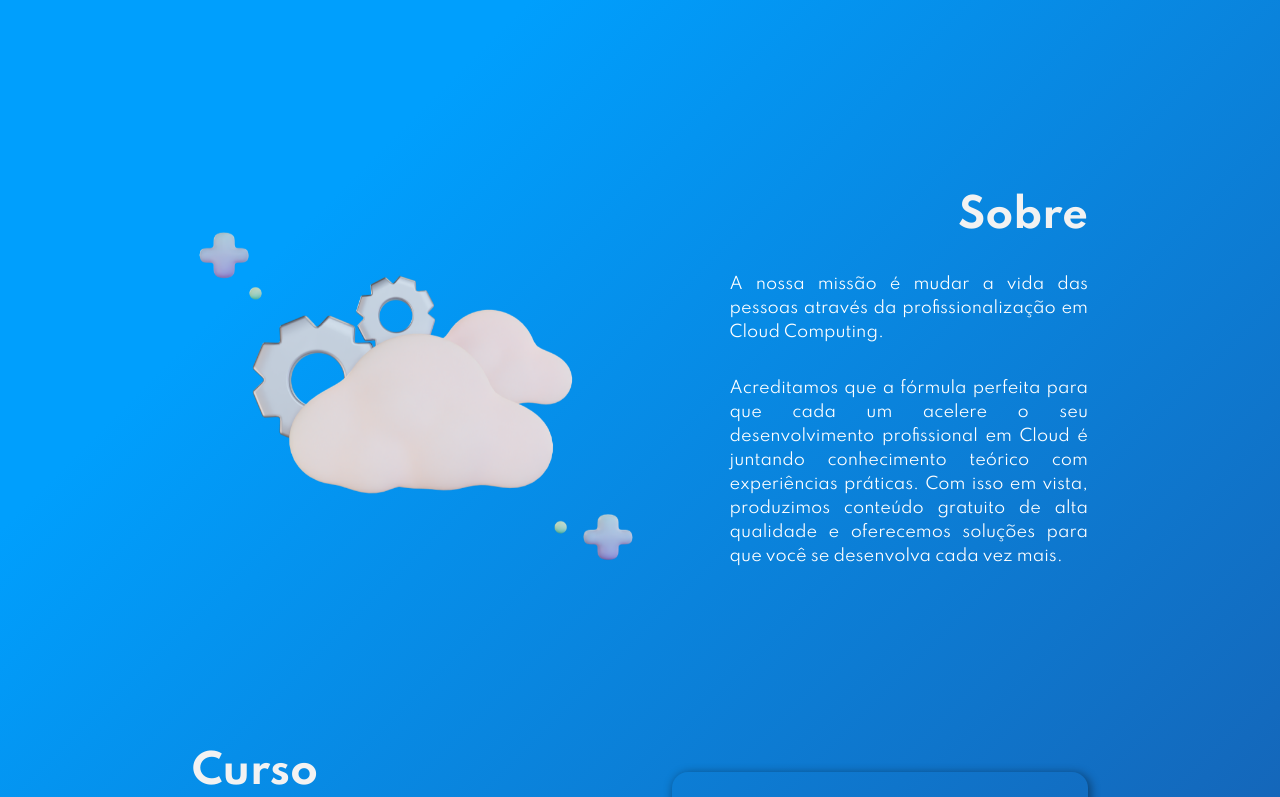
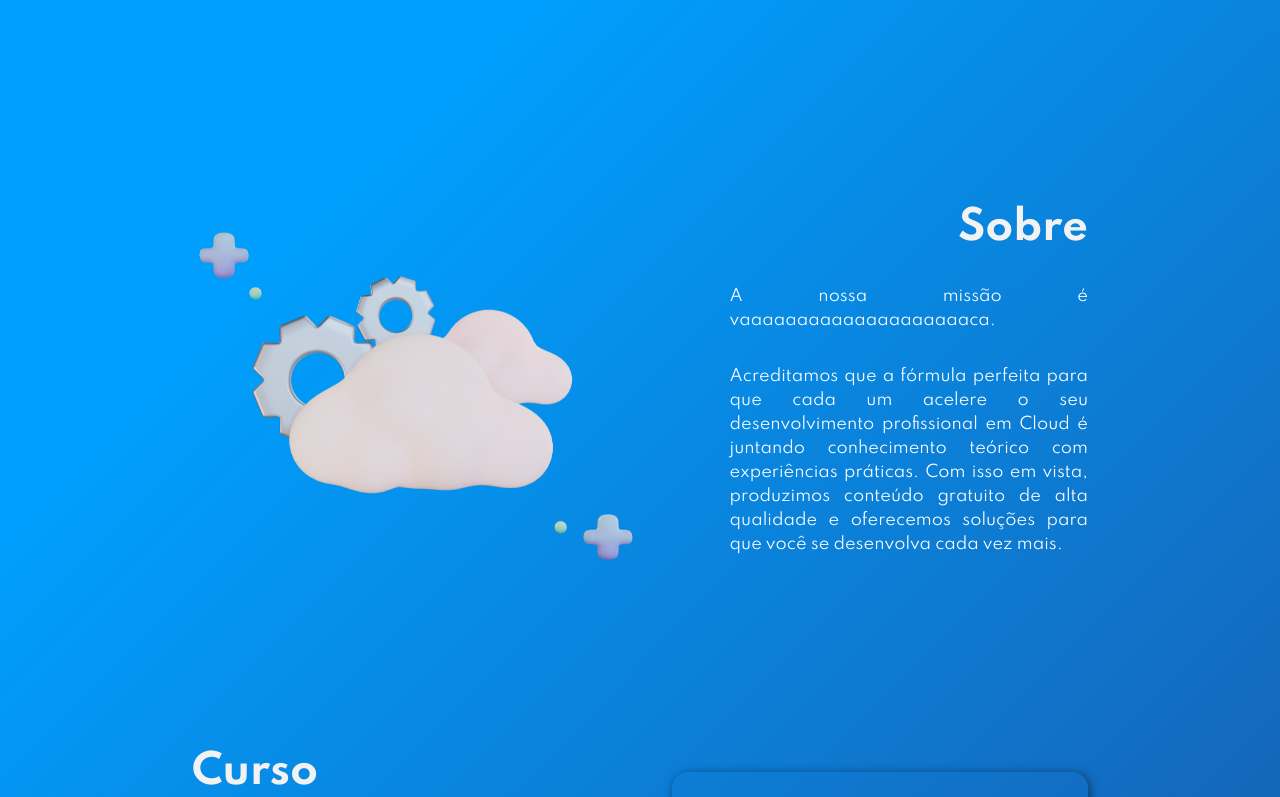
Before and after one commit to PJOMachado/website-carreiracloud, a React (Create React App) app: page / in a window 1280 px wide. Shown: the part 600-1397 px from the top of the page. Built offline with nearby package versions, Linux system fonts and the light colour scheme; grey boxes are pictures that could not be loaded.

Commit message:
Teste CI/CD

```diff
--- a/src/components/About/About.jsx
+++ b/src/components/About/About.jsx
@@ -10,8 +10,7 @@ export default function About() {
         <div className='about__content'>
           <h1 className='about__title'>Sobre</h1>
           <p className='about__paragraph'>
-            A nossa missão é mudar a vida das pessoas através da
-            profissionalização em Cloud Computing.
+            A nossa missão é vaaaaaaaaaaaaaaaaaaaaca.
             <span>
               Acreditamos que a fórmula perfeita para que cada um acelere o seu
               desenvolvimento profissional em Cloud é juntando conhecimento
```
